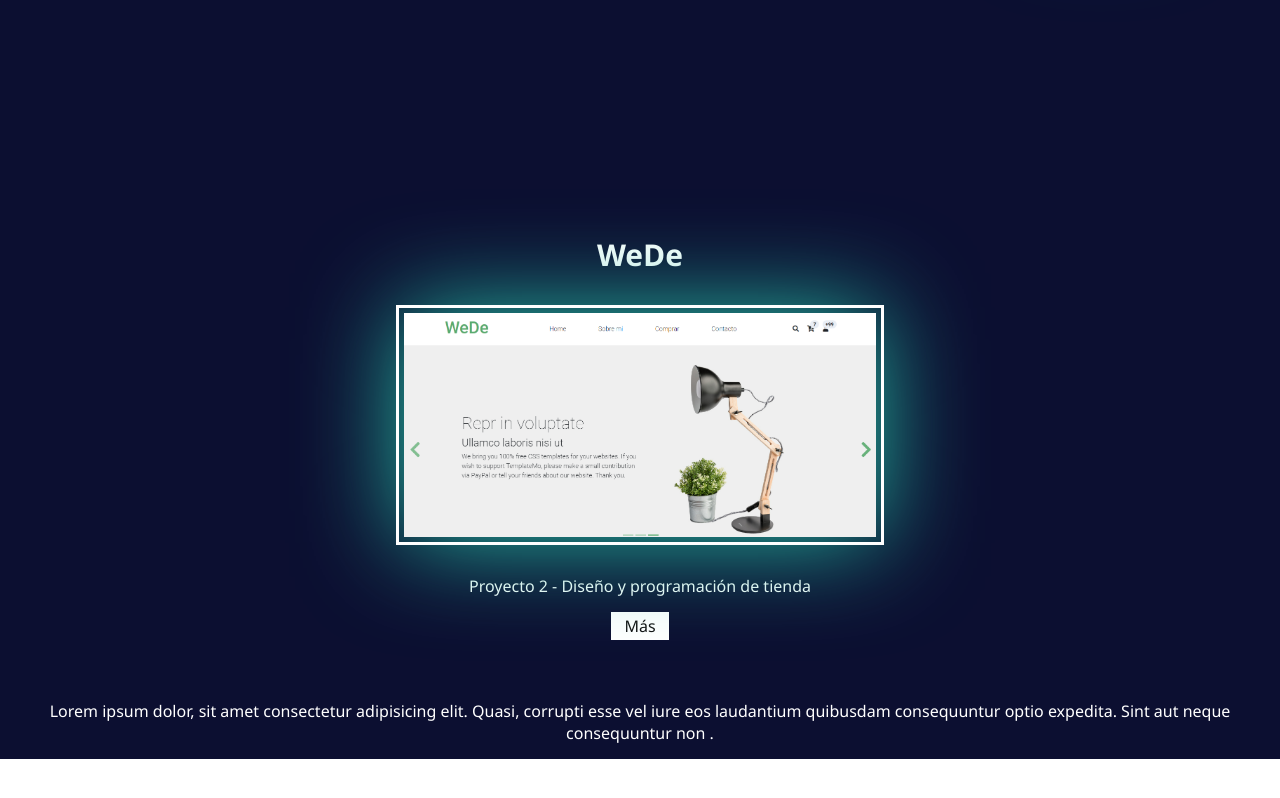
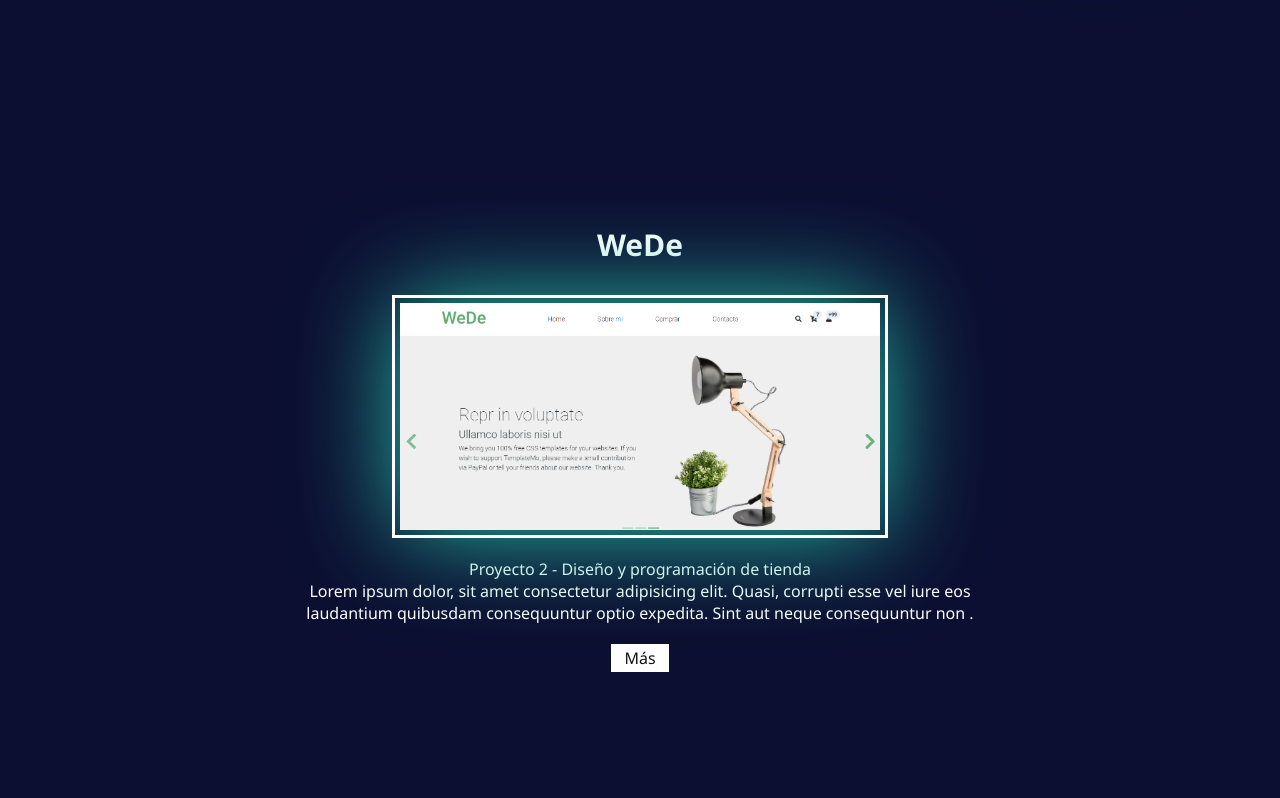
Before and after one commit to VictorChafu/Portafolio_black-master, a plain HTML site: page index.html in a window 1280 px wide. Shown: the part 1512-2310 px from the top of the page. Drawn offline with Linux system fonts and the light colour scheme.

Commit message:
ordenando html

```diff
--- a/index.html
+++ b/index.html
@@ -65,14 +65,17 @@
                     <h2>WeDe</h2>
                     <img  class="tilt-in-bottom-1" src="./img/wede.PNG">
                     <p>Proyecto 2 - Diseño y programación de tienda</p>
+                    <div class="project2">
+                        <p>Lorem ipsum dolor, sit amet consectetur adipisicing elit. Quasi, corrupti esse vel iure eos laudantium quibusdam consequuntur optio expedita. Sint aut neque consequuntur non .</p>
+                    </div>
                     <a class="shadow-pop-tr" href="https://victorchafu.github.io/WeDe/" target="_blank">Más</a> <!--El tarjer sirve para que abra otra pagina-->
                 </div>
                 <!-- Añade más proyectos según necesites -->
              </div>
-            <div class="project2">
-                <p>Lorem ipsum dolor, sit amet consectetur adipisicing elit. Quasi, corrupti esse vel iure eos laudantium quibusdam consequuntur optio expedita. Sint aut neque consequuntur non .</p>
-            </div>
+
+
         </div>
+
         </section>
         <section class="contactame">
             <div class="container">
--- a/style.css
+++ b/style.css
@@ -284,7 +284,7 @@ main{
     display: grid;
     grid-template-columns: repeat(auto-fit, minmax(300px, 1fr));
     gap: 15px;
-    padding: 30px;
+    padding: 20px;
 }
 
 .proyecto2 {
@@ -293,13 +293,15 @@ main{
     flex-direction: column;
     align-items: center;
     width: 100%;
+    height: 200vh;
     padding-top: 50px;
     text-align: center;
 }
+.proyecto2 h2{
+    padding-bottom: 30px;
+    font-size: 30px;
+}
 
-.proyecto2 p{
-    padding-bottom: 15px;
-}
 .proyecto2 img {
     width: 40%;
     height: auto;
@@ -307,19 +309,14 @@ main{
     filter: drop-shadow(0 0 50px #27c0a7); /*contorno con color en png*/
     border: 3px solid #fff; /* Un pequeño borde para destacar las imágenes en el fondo oscuro */
 }
-.project2{
-    display: flex;
-    flex-direction: column;
-    justify-content: center;
-    align-items: center;
+.proyecto2 p{
+    padding-top: 20px;
 }
-.proyecto2 h2{
-    padding-bottom: 30px;
-    font-size: 30px;
-}
-.proyecto2 p{
-    padding-top: 30px;
 
+.project2 p{
+    padding-top: 0;
+    padding-bottom: 20px;
+    width: 90vh;
 }
 .proyecto2 a{
     background-color: #fff;
@@ -331,10 +328,7 @@ main{
     text-decoration: none;
     background-color: #050a4e;
     color: white;
-
-
 }
-
 /*---------------------------------sombra 3d ------------------------*/
 
   /*---------------------------------sombra 3d ------------------------*/
```
